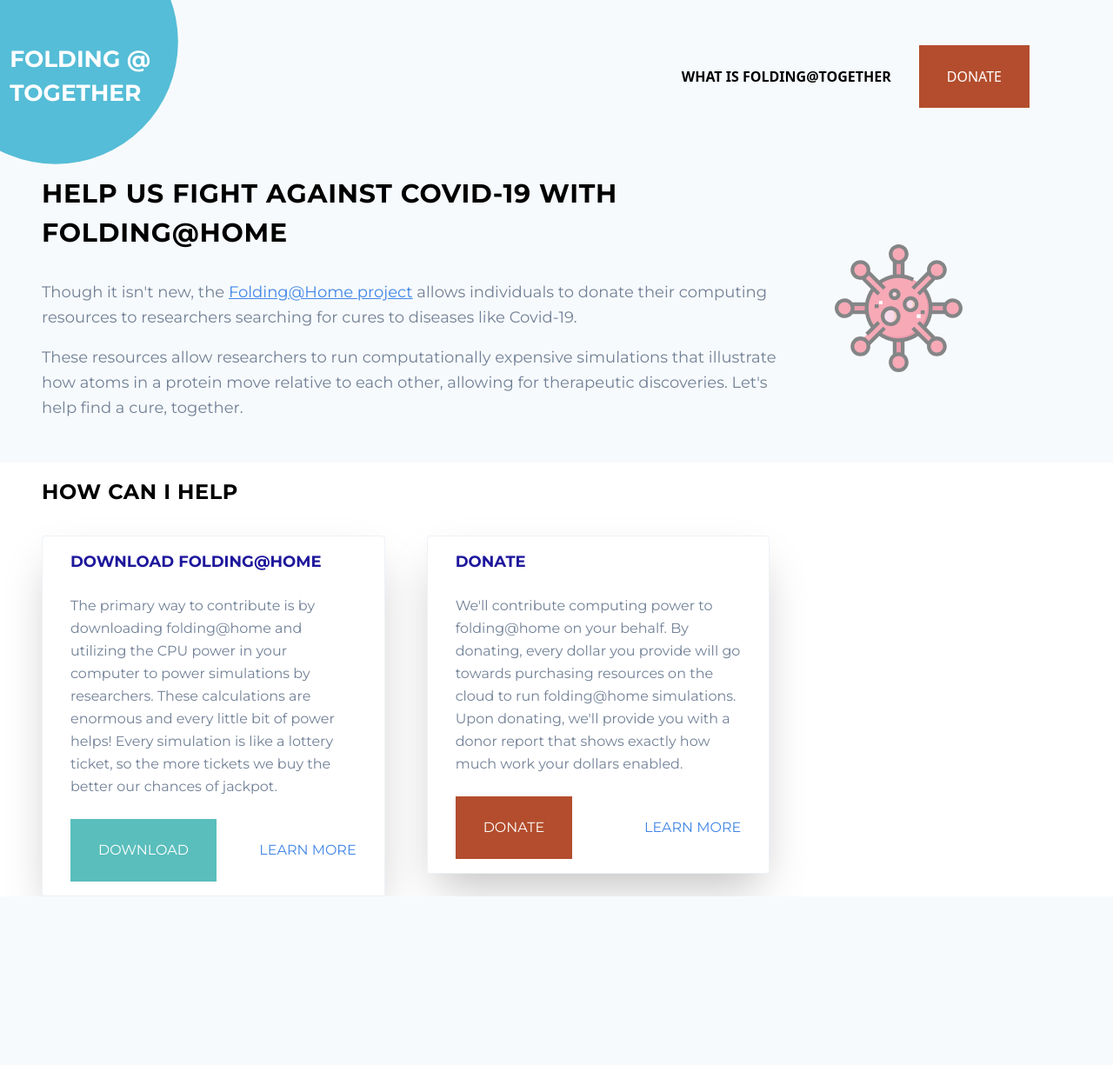
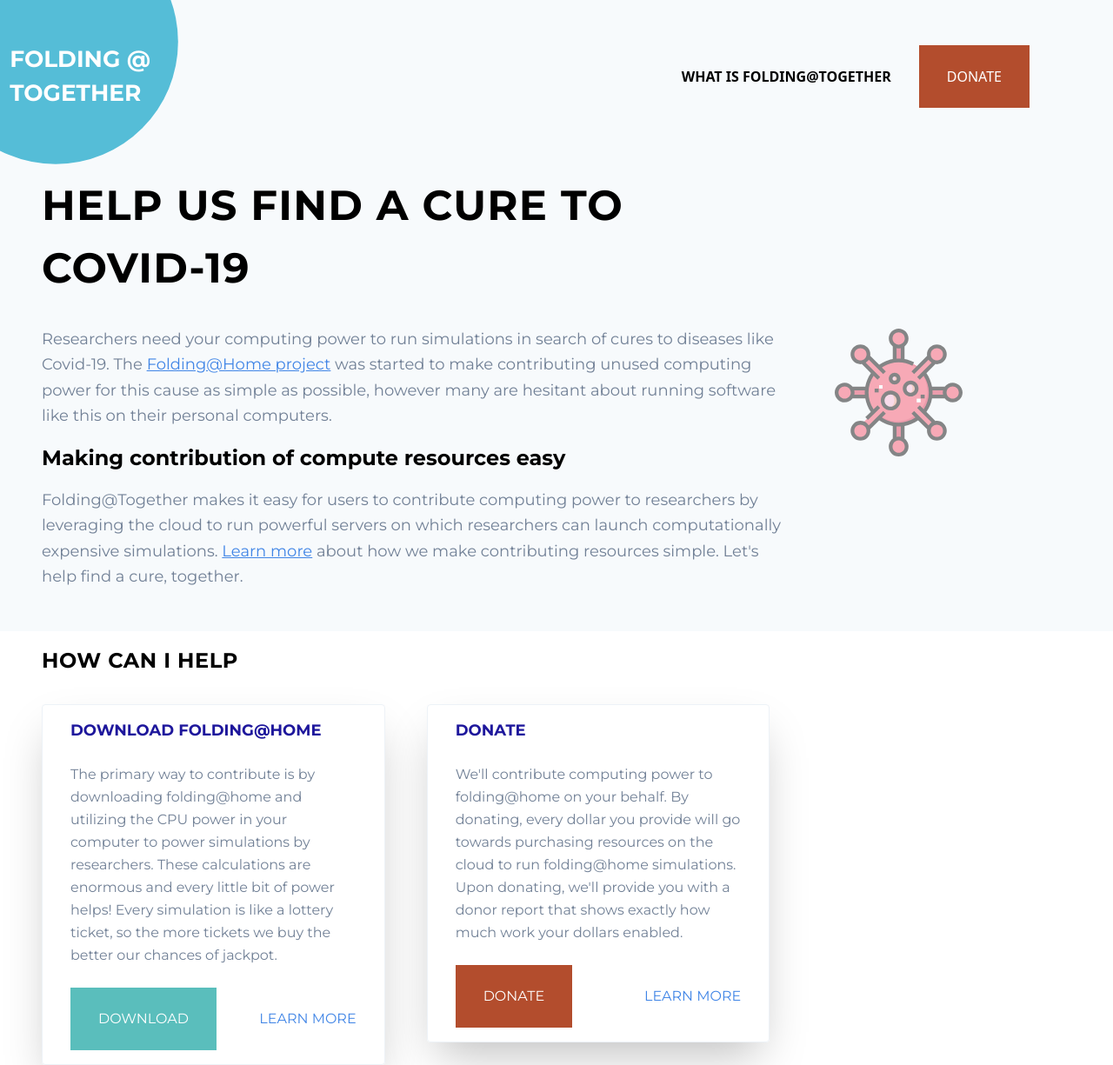
Before and after one commit to MeanPug/folding-together, a Django app: template src/frontend/gateway/registration/templates/index.html in a window 1280 px wide. Shown: the whole page at 87% size. Before the commit the page ends 1031 px from the top, so only its background shows below. Run offline with Django 3.2, Linux system fonts and the light colour scheme; the template is opened without the code that fills it, so the values that code supplies are empty; style sheets or scripts are compiled from the project's sources.

Commit message:
updates homepage copy

```diff
--- a/src/frontend/gateway/registration/templates/index.html
+++ b/src/frontend/gateway/registration/templates/index.html
@@ -6,15 +6,20 @@
 {% endblock %}
 
 {% block content %}
-    <h2 class="uppercase text-3xl tracking-wide font-bold pb-8">Help us fight against Covid-19 with Folding@Home</h2>
+    <h1 class="uppercase text-3xl lg:text-5xl tracking-wide font-bold pb-8">Help us find a cure to Covid-19</h1>
 
     <p class="text-gray-600 leading-relaxed text-lg">
-        Though it isn't new, the <a href="https://foldingathome.org/" class="content-link">Folding@Home project</a> allows individuals to donate their computing
-        resources to researchers searching for cures to diseases like Covid-19.
+        Researchers need your computing power to run simulations in search of cures to diseases like Covid-19.
+        The <a href="https://foldingathome.org/" class="content-link">Folding@Home project</a> was started to make contributing
+        unused computing power for this cause as simple as possible, however many are hesitant about running software
+        like this on their personal computers.
     </p>
 
+    <h2 class="pt-4">Making contribution of compute resources easy</h2>
     <p class="text-gray-600 mt-4 leading-relaxed text-lg">
-        These resources allow researchers to run computationally expensive simulations that illustrate how atoms
-        in a protein move relative to each other, allowing for therapeutic discoveries. Let's help find a cure, together.
+        Folding@Together makes it easy for users to contribute computing power to researchers by leveraging the cloud
+        to run powerful servers on which researchers can launch computationally expensive simulations.
+        <a href="{% url 'about' %}" class="content-link">Learn more</a> about how we make contributing resources simple.
+        Let's help find a cure, together.
     </p>
 {% endblock %}
```
